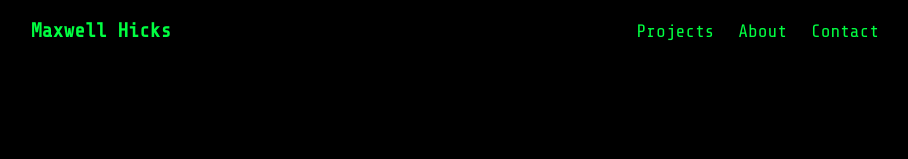
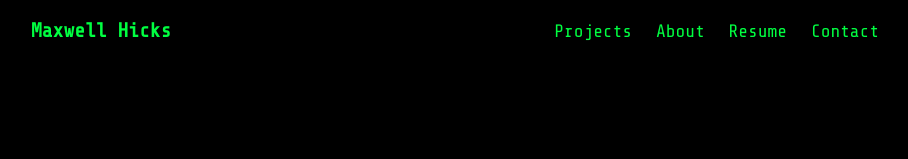
Before and after one commit to mahicks5/my-portfolio, a Next.js app: page / in a window 1280 px wide. Shown: the top 159 px of the page, without its empty margins (185-1093 px from the left). Built offline with nearby package versions, Linux system fonts and the light colour scheme.

Commit message:
Add resume link to header nav

```diff
--- a/src/app/layout.tsx
+++ b/src/app/layout.tsx
@@ -40,11 +40,12 @@ export default function RootLayout({
     <html lang="en" className={shareTechMono.variable}>
       <body className="font-mono">
         <header className="bg-black text-[#00ff41]">
-          <nav className="max-w-4xl mx-auto px-6 py-4 flex justify-between items-center">
+          <nav className="max-w-4xl mx-auto px-6 py-4 flex flex-wrap justify-between items-center gap-y-2">
             <Link href="/" className="text-xl font-bold">Maxwell Hicks</Link>
-            <div className="flex gap-6">
+            <div className="flex flex-wrap gap-x-6 gap-y-2">
               <Link href="/projects" className="hover:text-white transition-transform hover:scale-120">Projects</Link>
               <Link href="/about" className="hover:text-white transition-transform hover:scale-120">About</Link>
+              <a href="/Maxwell_Hicks_Resume.pdf" target="_blank" rel="noopener noreferrer" className="hover:text-white transition-transform hover:scale-120">Resume</a>
               <a href="mailto:maxwellahicks@gmail.com" className="hover:text-white transition-transform hover:scale-120">Contact</a>
             </div>
           </nav>
```
